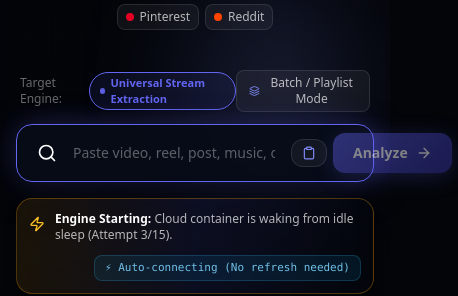
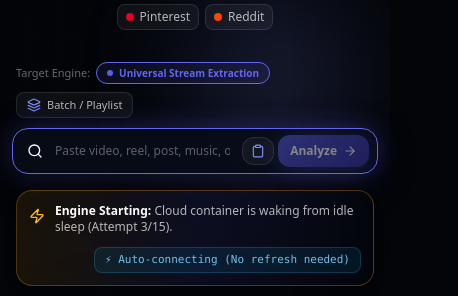
Before and after one commit to chathunga2007/CBX-Stream-All-In-One-Universal-Social-Media-Downloader-Frontend, a React (Vite) app: page / in a window 390 px wide. Shown: the part 352-648 px from the top of the page, 458 px wide, since content can reach past the window. Built offline with nearby package versions, Linux system fonts and the light colour scheme; no server answers.

Commit message:
Streamline command search bar with cloud engine wake handling and queued feedback

```diff
--- a/src/components/hero/SpotlightCommandBar.tsx
+++ b/src/components/hero/SpotlightCommandBar.tsx
@@ -1,7 +1,8 @@
 import React from 'react';
-import { Search, Clipboard, X, Layers, ArrowRight, Loader2 } from 'lucide-react';
+import { Search, Clipboard, X, Layers, ArrowRight, Loader2, RefreshCw } from 'lucide-react';
 import { PlatformTheme } from '../../types/media';
 import { isValidMediaUrl } from '../../config/platforms';
+import { UseBackendHealthReturn } from '../../hooks/useBackendHealth';
 
 interface SpotlightCommandBarProps {
   url: string;
@@ -12,6 +13,10 @@
   isBatchMode: boolean;
   onToggleBatchMode: () => void;
   onSmartPaste: () => void;
+  inputRef?: React.RefObject<HTMLInputElement>;
+  hasAnalyzedMedia?: boolean;
+  onClear: () => void;
+  backendHealth?: UseBackendHealthReturn;
 }
 
 export const SpotlightCommandBar: React.FC<SpotlightCommandBarProps> = ({
@@ -23,9 +28,18 @@
   isBatchMode,
   onToggleBatchMode,
   onSmartPaste,
+  inputRef,
+  hasAnalyzedMedia = false,
+  onClear,
+  backendHealth,
 }) => {
+  const isEngineReady = backendHealth ? backendHealth.isHealthy : true;
+  const isEngineWaking = backendHealth ? backendHealth.isWaking : false;
+  const isEngineChecking = backendHealth ? backendHealth.status === 'checking' : false;
+  const isEngineOffline = backendHealth ? backendHealth.isOffline : false;
+
   const handleKeyDown = (e: React.KeyboardEvent<HTMLInputElement>) => {
-    if (e.key === 'Enter' && !isAnalyzing && url.trim().length > 3) {
+    if (e.key === 'Enter' && !isAnalyzing && isEngineReady && url.trim().length > 3) {
       onAnalyze();
     }
   };
@@ -35,21 +49,39 @@
     if (pasted && pasted.trim()) {
       const clean = pasted.trim();
       setUrl(clean);
-      if (isValidMediaUrl(clean)) {
+      if (isEngineReady && isValidMediaUrl(clean)) {
         onAnalyze(clean);
       }
     }
   };
 
+  const getPlaceholder = () => {
+    if (isEngineWaking) {
+      return detectedPlatform && detectedPlatform.id !== 'generic'
+        ? `Paste ${detectedPlatform.name} URL (engine waking in ~15s)...`
+        : 'Paste link here (cloud engine starting in ~15s)...';
+    }
+    if (isEngineChecking) {
+      return 'Connecting to media engine... Paste URL anytime';
+    }
+    if (isEngineOffline) {
+      return 'Cloud engine offline. Click "Retry Wake" to connect...';
+    }
+    if (detectedPlatform && detectedPlatform.id !== 'generic') {
+      return `Paste ${detectedPlatform.name} video, audio or post URL...`;
+    }
+    return 'Paste video, reel, post, music, or playlist URL...';
+  };
+
   return (
-    <div className="w-full max-w-4xl mx-auto px-4 mt-6">
+    <div className="w-full max-w-4xl mx-auto px-3 sm:px-4 mt-4 sm:mt-6">
       {/* Mode Switch & Header Pills */}
-      <div className="flex items-center justify-between mb-3 px-1 text-xs">
-        {/* Detected Platform Tag */}
-        <div className="flex items-center gap-2">
-          <span className="text-white/40">Target Engine:</span>
+      <div className="flex flex-wrap items-center justify-between gap-2 mb-2.5 sm:mb-3 px-1 text-xs">
+        {/* Left: Target Engine Tag & Live Backend Readiness Status */}
+        <div className="flex items-center gap-1.5 sm:gap-2 max-w-full">
+          <span className="text-white/40 text-[11px] sm:text-xs shrink-0">Target Engine:</span>
           <span
-            className="inline-flex items-center gap-1.5 px-2.5 py-0.5 rounded-full font-semibold text-[11px] border shadow-sm transition-all"
+            className="inline-flex items-center gap-1.5 px-2.5 py-0.5 rounded-full font-semibold text-[10px] sm:text-[11px] border shadow-sm transition-all truncate"
             style={{
               borderColor: detectedPlatform.primary_color,
               backgroundColor: `${detectedPlatform.primary_color}18`,
@@ -57,63 +89,75 @@
             }}
           >
             <span
-              className="w-1.5 h-1.5 rounded-full animate-pulse"
+              className="w-1.5 h-1.5 rounded-full animate-pulse shrink-0"
               style={{ backgroundColor: detectedPlatform.primary_color }}
             />
-            {detectedPlatform.badge_text}
+            <span className="truncate">{detectedPlatform.badge_text}</span>
           </span>
+
         </div>
 
         {/* Batch Mode Toggle Button */}
         <button
           onClick={onToggleBatchMode}
-          className={`flex items-center gap-1.5 px-3 py-1 rounded-lg border transition-all text-xs font-medium focus:outline-none ${
+          className={`flex items-center gap-1.5 px-2.5 sm:px-3 py-1 rounded-lg border transition-all text-[11px] sm:text-xs font-medium focus:outline-none shrink-0 ${
             isBatchMode
               ? 'bg-indigo-600/30 border-indigo-400 text-indigo-300 shadow-glow-sm'
               : 'glass-pill hover:bg-white/[0.08] text-white/70'
           }`}
         >
-          <Layers className="w-3.5 h-3.5 text-indigo-400" />
-          <span>{isBatchMode ? 'Switch to Single URL' : 'Batch / Playlist Mode'}</span>
+          <Layers className="w-3.5 h-3.5 text-indigo-400 shrink-0" />
+          <span>{isBatchMode ? 'Single URL Mode' : 'Batch / Playlist'}</span>
         </button>
       </div>
 
       {/* Main Frosted Glass Search Command Bar */}
       <div
-        className="relative group p-1.5 rounded-2xl glass-panel-accent transition-all duration-300 shadow-glass"
+        className={`relative group p-1 sm:p-1.5 rounded-2xl glass-panel-accent transition-all duration-300 shadow-glass ${
+          !isEngineReady ? 'border-amber-400/35 shadow-[0_8px_32px_0_rgba(0,0,0,0.5),0_0_20px_-3px_rgba(245,158,11,0.2)]' : ''
+        }`}
         style={{
-          boxShadow: `0 8px 32px 0 rgba(0,0,0,0.5), 0 0 30px -5px ${detectedPlatform.glow_color}`,
-          borderColor: detectedPlatform.primary_color,
+          boxShadow: isEngineReady
+            ? `0 8px 32px 0 rgba(0,0,0,0.5), 0 0 30px -5px ${detectedPlatform.glow_color}`
+            : undefined,
+          borderColor: isEngineReady ? detectedPlatform.primary_color : undefined,
         }}
       >
-        <div className="flex items-center gap-2 w-full">
+        <div className="flex items-center gap-1.5 sm:gap-2 w-full">
           {/* Leading Icon */}
-          <div className="pl-3.5 text-white/40 group-focus-within:text-white transition-colors">
-            <Search className="w-5 h-5" />
+          <div className="pl-2.5 sm:pl-3.5 text-white/40 group-focus-within:text-white transition-colors shrink-0">
+            {isEngineWaking ? (
+              <Loader2 className="w-4 h-4 sm:w-5 sm:h-5 text-amber-400 animate-spin" />
+            ) : isEngineChecking ? (
+              <Loader2 className="w-4 h-4 sm:w-5 sm:h-5 text-sky-400 animate-spin" />
+            ) : (
+              <Search className="w-4 h-4 sm:w-5 sm:h-5" />
+            )}
           </div>
 
           {/* URL Input */}
           <input
+            ref={inputRef}
             type="url"
             value={url}
             onChange={(e) => setUrl(e.target.value)}
             onKeyDown={handleKeyDown}
             onPaste={handlePaste}
-            placeholder="Paste video, reel, post, music, or playlist URL (YouTube, TikTok, IG, X, Reddit)..."
+            placeholder={getPlaceholder()}
             disabled={isAnalyzing}
-            className="flex-1 bg-transparent py-3 px-2 text-sm sm:text-base text-white placeholder-white/35 focus:outline-none selection:bg-indigo-500/40"
+            className="flex-1 min-w-0 bg-transparent py-2.5 sm:py-3 px-1.5 sm:px-2 text-xs sm:text-base text-white placeholder-white/35 focus:outline-none selection:bg-indigo-500/40"
             autoFocus
           />
 
           {/* Quick Action Buttons inside Input Bar */}
-          <div className="flex items-center gap-1.5 pr-1.5">
+          <div className="flex items-center gap-1 sm:gap-1.5 pr-1 sm:pr-1.5 shrink-0">
             {/* Clear Button */}
-            {url && (
+            {(url || hasAnalyzedMedia) && (
               <button
-                onClick={() => setUrl('')}
+                onClick={onClear}
                 disabled={isAnalyzing}
-                className="p-1.5 rounded-lg text-white/40 hover:text-white hover:bg-white/10 transition-colors focus:outline-none"
-                title="Clear input"
+                className="p-1 sm:p-1.5 rounded-lg text-white/50 hover:text-white hover:bg-white/10 transition-colors focus:outline-none shrink-0"
+                title="Clear input & remove video"
               >
                 <X className="w-4 h-4" />
               </button>
@@ -123,33 +167,67 @@
             <button
               onClick={onSmartPaste}
               disabled={isAnalyzing}
-              className="flex items-center gap-1 px-2.5 py-1.5 rounded-xl glass-pill hover:bg-white/[0.1] text-xs font-medium text-white/80 transition-all focus:outline-none"
-              title="Paste from clipboard & auto-analyze"
+              className="flex items-center gap-1 px-2 sm:px-2.5 py-1.5 rounded-xl glass-pill hover:bg-white/[0.1] text-xs font-medium text-white/80 transition-all focus:outline-none shrink-0"
+              title="Paste from clipboard & analyze"
             >
-              <Clipboard className="w-3.5 h-3.5 text-indigo-400" />
+              <Clipboard className="w-3.5 h-3.5 text-indigo-400 shrink-0" />
               <span className="hidden sm:inline">Paste</span>
             </button>
 
-            {/* Main CTA Submit Button */}
+            {/* Main CTA Submit / Waking State Button */}
+            {!isEngineReady ? (
+              isEngineOffline ? (
+                <button
+                  type="button"
+                  onClick={() => backendHealth?.wakeUp()}
+                  className="flex items-center gap-1.5 sm:gap-2 px-3.5 sm:px-4 py-2 sm:py-2.5 rounded-xl text-xs sm:text-sm font-bold text-rose-200 bg-rose-500/20 border border-rose-500/30 hover:bg-rose-500/30 transition-all shrink-0 cursor-pointer shadow-glow-sm"
+                  title="Click to reconnect cloud backend"
+                >
+                  <RefreshCw className="w-3.5 h-3.5 sm:w-4 sm:h-4 text-rose-400 shrink-0" />
+                  <span>Retry Wake</span>
+                </button>
+              ) : (
+                <button
+                  type="button"
+                  disabled
+                  className="flex items-center gap-1.5 sm:gap-2 px-3.5 sm:px-4 py-2 sm:py-2.5 rounded-xl text-xs sm:text-sm font-semibold text-amber-200 bg-amber-500/20 border border-amber-500/30 transition-all cursor-not-allowed shrink-0"
+                  title={url.trim() ? 'URL ready! Will automatically analyze the moment the engine wakes up...' : 'Cloud engine is waking from sleep (~15s)...'}
+                >
+                  <Loader2 className="w-3.5 h-3.5 sm:w-4 sm:h-4 animate-spin text-amber-400 shrink-0" />
+                  <span className="hidden sm:inline">
+                    {url.trim().length > 3 ? 'Queued (Waking Engine)...' : 'Waking Engine...'}
+                  </span>
+                  <span className="sm:hidden">
+                    {url.trim().length > 3 ? 'Queued...' : 'Waking...'}
+                  </span>
+                </button>
+              )
+            ) : (
               <button
                 onClick={() => onAnalyze()}
                 disabled={isAnalyzing || url.trim().length < 3}
-              className="btn-chameleon flex items-center gap-2 px-5 py-2.5 rounded-xl text-sm font-bold text-white transition-all disabled:opacity-50 disabled:cursor-not-allowed focus:outline-none"
+                className="btn-chameleon flex items-center gap-1.5 sm:gap-2 px-3 sm:px-5 py-2 sm:py-2.5 rounded-xl text-xs sm:text-sm font-bold text-white transition-all disabled:opacity-50 disabled:cursor-not-allowed focus:outline-none shrink-0"
               >
                 {isAnalyzing ? (
                   <>
-                  <Loader2 className="w-4 h-4 animate-spin" />
+                    <Loader2 className="w-3.5 h-3.5 sm:w-4 sm:h-4 animate-spin shrink-0" />
                     <span className="hidden sm:inline">Analyzing...</span>
                   </>
                 ) : (
                   <>
                     <span>Analyze</span>
-                  <ArrowRight className="w-4 h-4" />
+                    <ArrowRight className="w-3.5 h-3.5 sm:w-4 sm:h-4 shrink-0" />
                   </>
                 )}
               </button>
+            )}
           </div>
         </div>
+
+        {/* Subtle Bottom Ambient Activity Pulse */}
+        {!isEngineReady && (
+          <div className="absolute -bottom-[1px] left-8 right-8 h-[2px] bg-gradient-to-r from-transparent via-amber-400/80 to-transparent animate-pulse rounded-full" />
+        )}
       </div>
     </div>
   );
```
Lines whose indentation alone changed are shown as unchanged.
